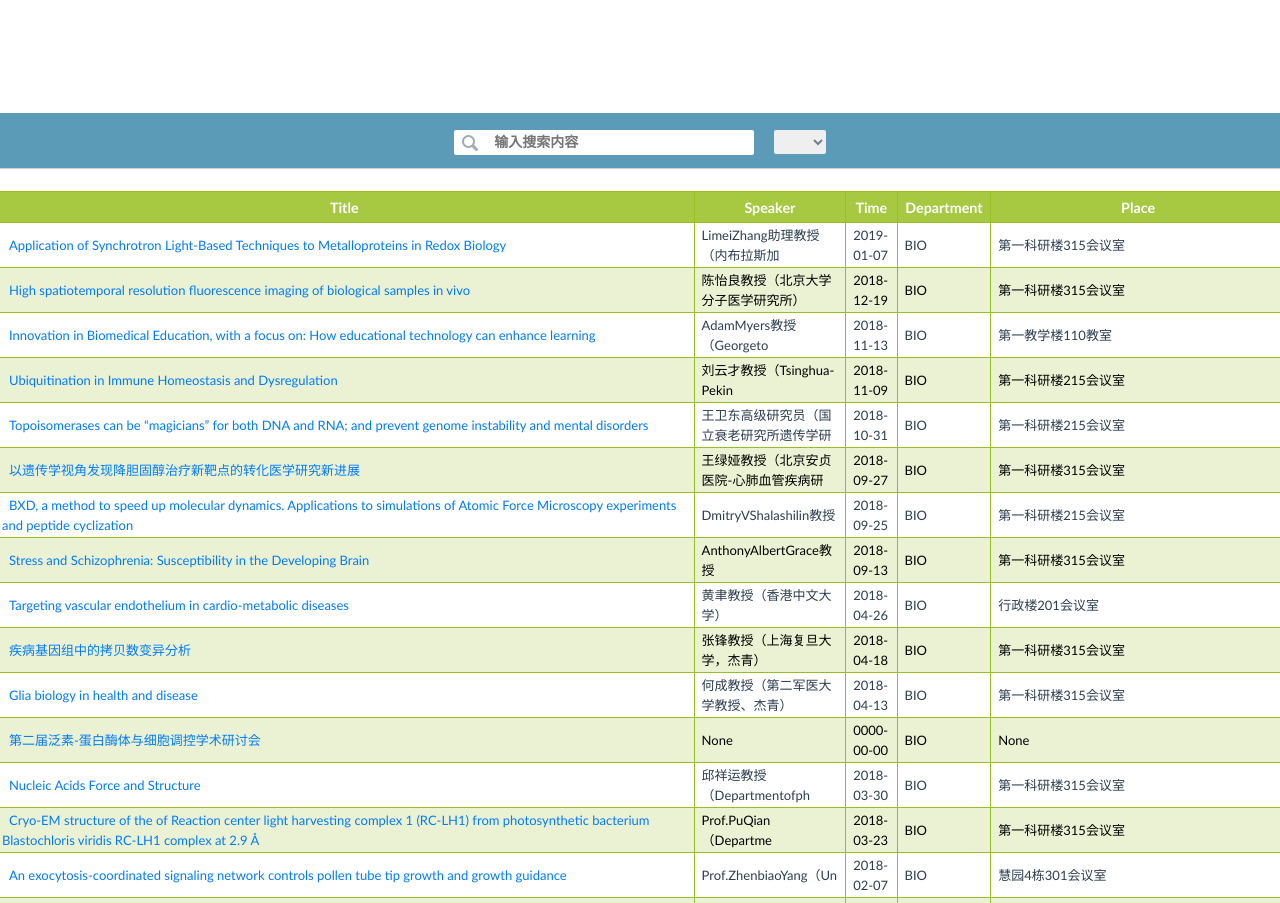
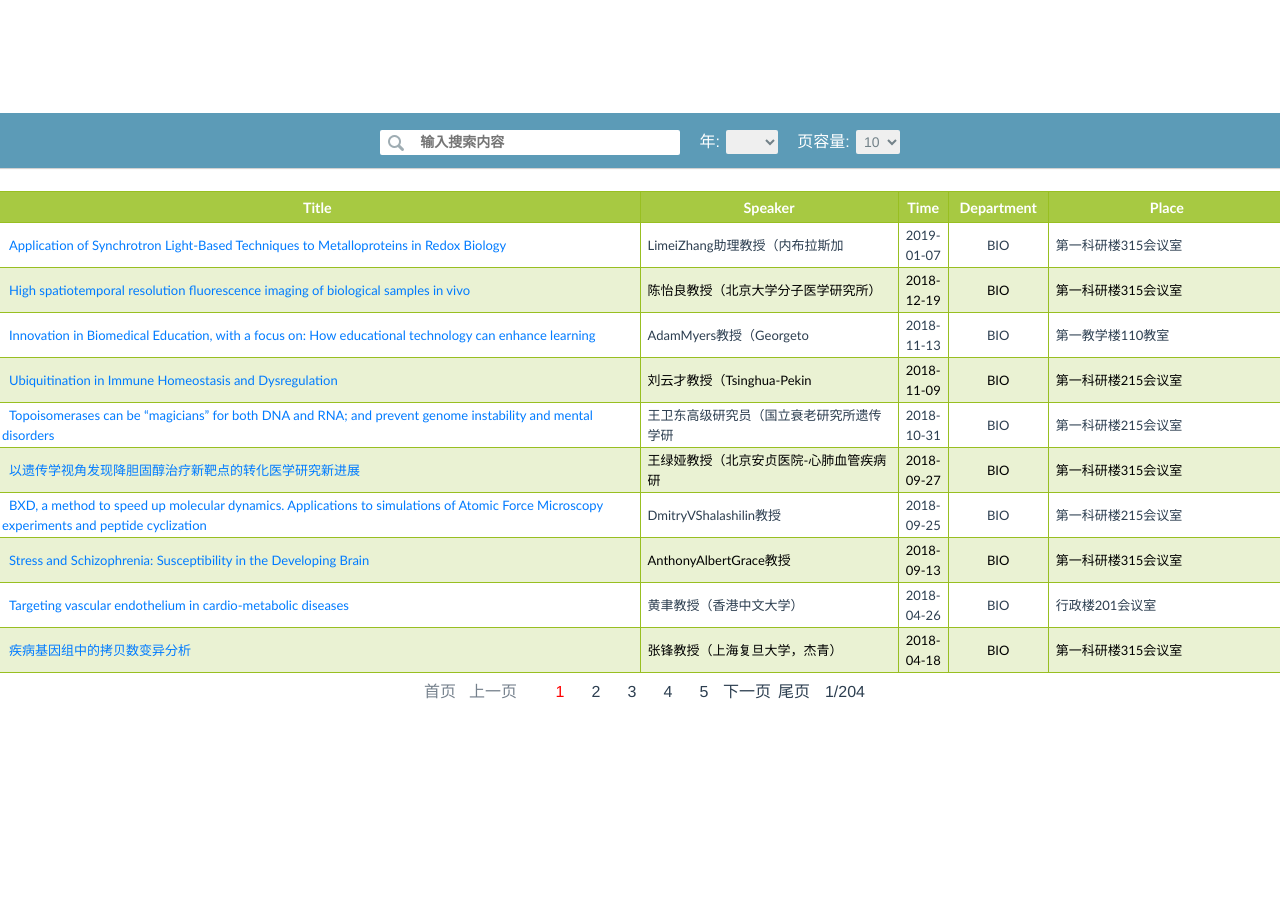
Before and after one commit to sheepmanchen/d3-vue, a Vue app: page / in a window 1280 px wide. Shown: the part 480-1383 px from the top of the page. After the commit the page ends 1194 px from the top, so only its background shows below. Built offline with nearby package versions, Linux system fonts and the light colour scheme.

Commit message:
完成翻页功能

```diff
--- a/src/assets/js/search_fun.js
+++ b/src/assets/js/search_fun.js
@@ -3,22 +3,27 @@ import Bus from "./Bus"
 
 // 数据模型，实际环境可以根据 Ajax 来获取
 let articles = [];
+let articles_array = [];
 d3.json('lecture.json').then(function(data){
-    console.log(data);
     data.forEach(function (d) {
         articles.push(d);
     });
     Bus.$emit("read_over", true);
 });
 
-function search (word='None', year='None') {
-    let articles_array = articles,
-        searchString = word;
+function min(a, b) {
+    if (a < b)
+        return a;
+    return b;
+}
+
+function search (word='None', year='None', page=1, pageSize = 10) {
+    articles_array = articles;
+    let searchString = word;
     if (year === "None")
         year = '';
-
     if (!searchString && !year) {
-        return articles_array;
+        return articles_array.slice(pageSize*(page-1), min(pageSize*page, articles_array.length));
     }
 
     searchString = searchString.trim().toLowerCase();
@@ -35,9 +40,14 @@ function search (word='None', year='None') {
     });
 
     // 返回过来后的数组
-    return articles_array;
+    return articles_array.slice(pageSize*(page-1), min(pageSize*page, articles_array.length));
 }
+
+function getPages(pageSize=10) {
+    return parseInt(articles_array.length / pageSize + 1);
+}
+
 export {
     search,
-    articles
+    getPages
 }
--- a/src/components/SearchBar.vue
+++ b/src/components/SearchBar.vue
@@ -7,9 +7,20 @@
                     <input type="text" v-model.trim="searchString" placeholder="输入搜索内容" />
                 </label>
                 &nbsp;
+                <span style="color: white; ">年:</span>
                 <label>
                     <select v-model="year">
                         <option v-for="year in years" :key="year">{{year}}</option>
+                    </select>
+                </label>
+                &nbsp;
+                <span style="color: white; ">页容量:</span>
+                <label>
+                    <select v-model="pageSize">
+                    <option value="10">10</option>
+                    <option value="30">30</option>
+                    <option value="50">50</option>
+                    <option value="100">100</option>
                     </select>
                 </label>
             </div>
@@ -18,40 +29,76 @@
                 <table id="table">
                     <thead>
                         <tr>
-                            <th> Title </th>
-                            <th> Speaker </th>
-                            <th> Time </th>
-                            <th> Department </th>
-                            <th> Place </th>
+                            <th class="title"> Title </th>
+                            <th class="speaker"> Speaker </th>
+                            <th class="time"> Time </th>
+                            <th class="dep"> Department </th>
+                            <th class="place"> Place </th>
                         </tr>
                     </thead>
                     <!-- 循环输出数据 -->
                     <tbody>
                         <tr  v-for="article in filteredArticles" :key="article.id" :class="{'alt':article.id%2 !== 1}">
-                            <td><a :href="article.link" target="new_window"> {{article.title}}</a> </td>
-                            <td>{{article.speaker}}</td>
-                            <td> {{article.lecture_date}}</td>
-                            <td> {{article.department}}</td>
-                            <td> {{article.venue}}</td>
+                            <td class="title"><a :href="article.link" target="new_window"> {{article.title}}</a> </td>
+                            <td class="speaker">{{article.speaker}}</td>
+                            <td class="time"> {{article.lecture_date}}</td>
+                            <td class="dep"> {{article.department}}</td>
+                            <td class="place"> {{article.venue}}</td>
                         </tr>
                     </tbody>
                 </table>
             </ul>
+
+            <span v-for="i in 10" :key="i">
+                <span v-if="i === 1" class="btn btn-default"
+                      v-on:click="setPage(1)" :class="{'disabled':fDisabled}">
+                    首页
+                </span>
+                <span v-if="i === 1" class="btn btn-default"
+                      v-on:click="setPage(page-1)" :class="{'disabled':fDisabled}">
+                    上一页
+                </span>
+                <span v-if="page - 6 + i > 0 &&page - 6 + i <= maxPage" class="btn btn-number"
+                      v-on:click="setPage(page-6+i)" :class="{'curPage': i === 6}">
+                    {{page-6+i}}
+                </span>
+                <span v-if="i === 10" class="btn btn-default"
+                      v-on:click="setPage(page+1)" :class="{'disabled':lDisabled}">
+                    下一页
+                </span>
+                <span v-if="i === 10 " class="btn btn-default"
+                      v-on:click="setPage(maxPage)" :class="{'disabled':lDisabled}">
+                    尾页
+                </span>
+            </span>
+            <span>{{page}}/{{maxPage}}</span>
         </div>
     </form>
 </template>
 
 <script>
     import Bus from '../assets/js/Bus'
-    import {search} from "../assets/js/search_fun";
+    import {search, getPages} from "../assets/js/search_fun";
     export default {
         name: "SearchBar",
         methods: {
+            setPage(pageIndex){
+                if (pageIndex <= this.maxPage && pageIndex > 0)
+                    this.page = pageIndex;
+                this.fDisabled = this.page === 1;
+                this.lDisabled = this.page === this.maxPage;
+            }
         },
         data() {
             return {
+                //为第一页或者最后一页时，首页，尾页不能点击
+                fDisabled:true,
+                lDisabled:false,
+
                 searchString: "",
                 year: "",
+                page: 1,
+                pageSize: 10,
                 years: ['', '2015', '2016', '2017', '2018', '2019',],
                 flag: false,
             }
@@ -60,8 +107,13 @@
             // 计算数学，匹配搜索
             filteredArticles: function () {
                 if (this.flag)
-                    return search(this.searchString, this.year);
+                    return search(this.searchString, this.year, this.page, this.pageSize);
                 return [];
+            },
+            maxPage: function () {
+                if (this.flag)
+                    return getPages(this.pageSize);
+                return 1
             }
         },
         mounted() {
@@ -146,6 +198,34 @@
         border:1px solid #98bf21;
         padding:3px 7px 2px 7px;
     }
+    .title{
+        width: 50%;
+        overflow: hidden;
+    }
+    .speaker{
+        width: 20%;
+        overflow: auto;
+    }
+    .time {
+        width: 50px;
+    }
+    .dep{
+        width: 100px;
+        text-align: center;
+    }
+    .place{
+        width: auto;
+        overflow: hidden;
+    }
+    .btn-default{
+        width: 50px;
+    }
+    .btn-number{
+        width: 30px;
+    }
+    .curPage{
+        color: red;
+    }
     a {
         padding: 3px 7px 2px 7px;
     }
```
